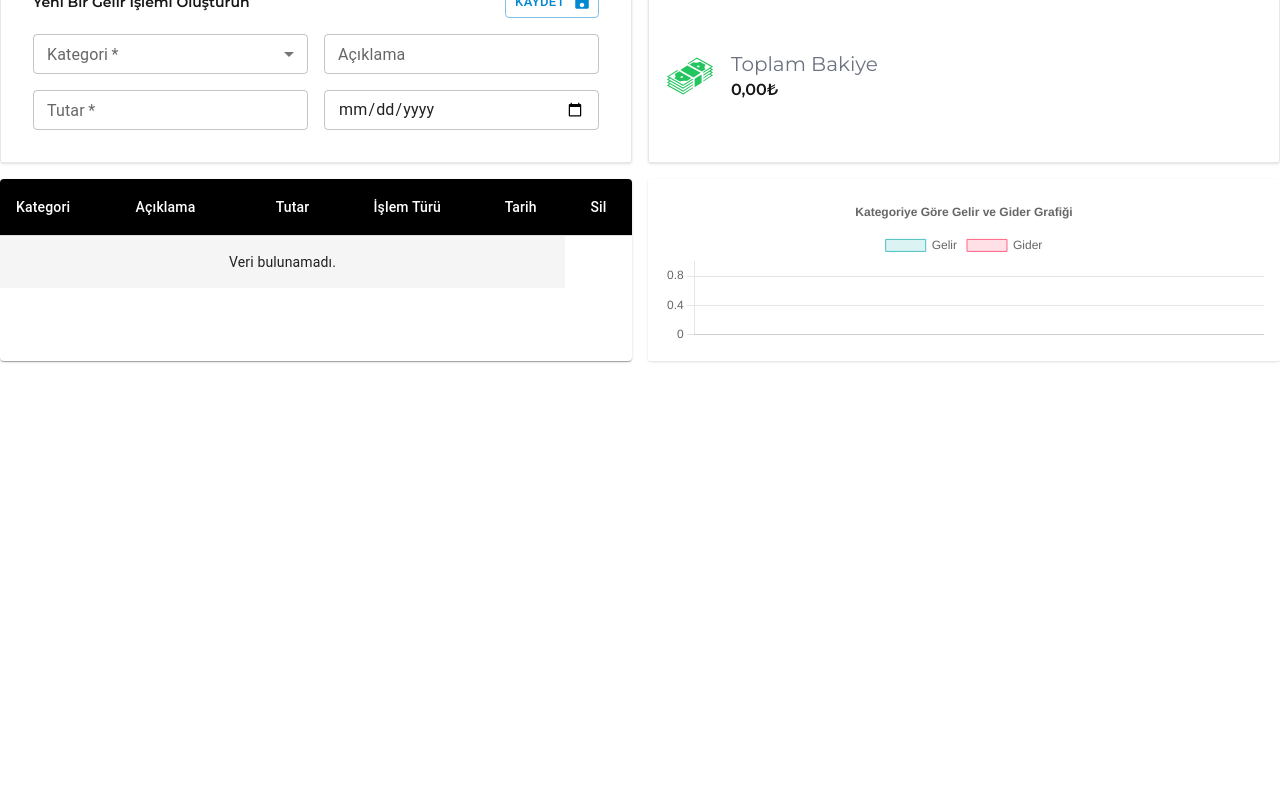
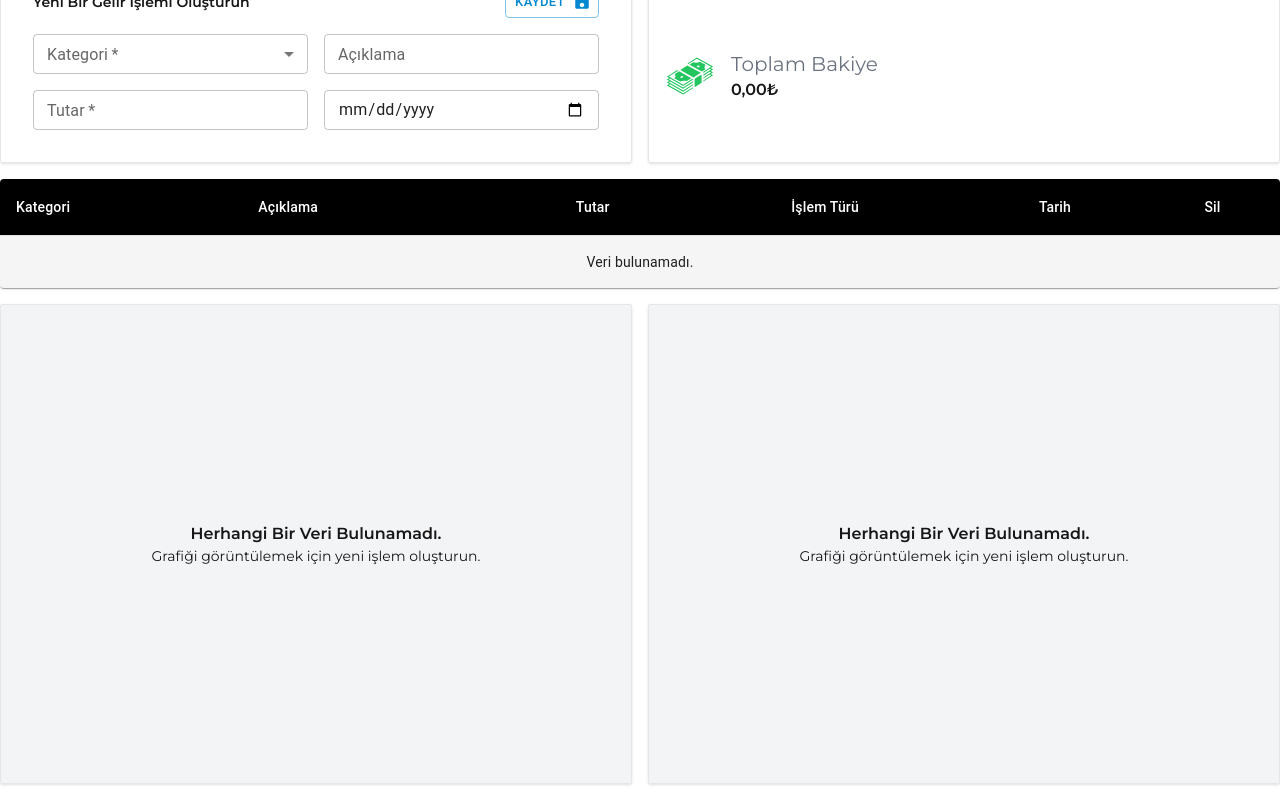
Before and after one commit to emirhancopoglu/walletManagement, a Next.js app: page / in a window 1280 px wide. Shown: the part 198-998 px from the top of the page. Before the commit the page ends 800 px from the top, so only its background shows below. Built offline with nearby package versions, Linux system fonts and the light colour scheme; what @mui/material-nextjs would draw is missing.

Commit message:
charts design: bar , pie charts created added

```diff
--- a/src/components/chart/chart.jsx
+++ b/src/components/chart/bar.jsx
@@ -75,7 +75,9 @@ export default function Chart() {
   }, [transactionData]);
 
   return (
-    <div className="container mx-auto w-1/2 max-md:w-full shadow rounded-sm px-4 py-4">
+    <div className="flex border w-1/2 max-md:w-full h-[30rem] shadow rounded-sm px-4 py-4 justify-center bg-gray-100">
+      {chartData && transactionData.length > 0 ? (
+        <>
           <Bar
             data={chartData}
             options={{
@@ -89,6 +91,19 @@ export default function Chart() {
               },
             }}
           />
+        </>
+      ) : (
+        <>
+          <div className="flex flex-col px-4 py-4 justify-center items-">
+            <div className="font-semibold text-center">
+              Herhangi Bir Veri Bulunamadı.
+            </div>
+            <div className="text-sm">
+              Grafiği görüntülemek için yeni işlem oluşturun.
+            </div>
+          </div>
+        </>
+      )}
     </div>
   );
 }
--- /dev/null
+++ b/src/components/chart/pie.jsx
@@ -0,0 +1,75 @@
+"use client";
+import React, { useEffect, useState } from "react";
+import { useTransaction } from "@/context/transaction/transactionContext";
+import { Chart as ChartJS, ArcElement, Tooltip, Legend } from "chart.js";
+import { Pie } from "react-chartjs-2";
+
+ChartJS.register(ArcElement, Tooltip, Legend);
+
+export default function PieChart() {
+  const { transactionData } = useTransaction();
+  const [chartData, setChartData] = useState({
+    labels: [],
+    datasets: [],
+  });
+
+  useEffect(() => {
+    const incomeTotal = transactionData
+      .filter((transaction) => transaction.type === "Gelir")
+      .reduce((acc, item) => acc + parseFloat(item.amount), 0);
+
+    const expenseTotal = transactionData
+      .filter((transaction) => transaction.type === "Gider")
+      .reduce((acc, item) => acc + parseFloat(item.amount), 0);
+
+    setChartData({
+      labels: ["Gelir", "Gider"],
+      datasets: [
+        {
+          data: [incomeTotal, expenseTotal],
+          backgroundColor: [
+            "rgba(75, 192, 192, 0.2)",
+            "rgba(255, 99, 132, 0.2)",
+          ],
+          borderColor: ["rgba(75, 192, 192, 1)", "rgba(255, 99, 132, 1)"],
+          borderWidth: 1,
+        },
+      ],
+    });
+  }, [transactionData]);
+
+  return (
+    <div className="flex border w-1/2 max-md:w-full h-[30rem] shadow rounded-sm px-4 py-4 justify-center bg-gray-100">
+      {chartData && transactionData.length > 0 ? (
+        <>
+          <Pie
+            data={chartData}
+            options={{
+              responsive: true,
+              plugins: {
+                legend: {
+                  position: "right",
+                },
+                title: {
+                  display: true,
+                  text: "Gelir ve Gider Dağılımı",
+                },
+              },
+            }}
+          />
+        </>
+      ) : (
+        <>
+          <div className="flex flex-col px-4 py-4 justify-center items-">
+            <div className="font-semibold text-center">
+              Herhangi Bir Veri Bulunamadı.
+            </div>
+            <div className="text-sm">
+              Grafiği görüntülemek için yeni işlem oluşturun.
+            </div>
+          </div>
+        </>
+      )}
+    </div>
+  );
+}
--- a/src/components/transaction-table/transactionTable.jsx
+++ b/src/components/transaction-table/transactionTable.jsx
@@ -8,7 +8,7 @@ import TableRow from "@mui/material/TableRow";
 import Paper from "@mui/material/Paper";
 import TableCell, { tableCellClasses } from "@mui/material/TableCell";
 import { styled } from "@mui/material/styles";
-import Chart from "@/components/chart/chart";
+import Chart from "@/components/chart/bar";
 import {
   Button,
   Dialog,
@@ -20,6 +20,7 @@ import {
 } from "@mui/material";
 import DeleteIcon from "@mui/icons-material/Delete";
 import { useTransaction } from "@/context/transaction/transactionContext";
+import PieChart from "@/components/chart/pie";
 
 export default function TransactionTable() {
   const { transactionData, formatCurrency, deleteTransaction } =
@@ -95,11 +96,11 @@ export default function TransactionTable() {
 
   return (
     <>
-      <div className="container mx-auto mt-4 max-xl:p-2 flex flex-row  gap-4 max-md:flex-col ">
+      <div className="container mx-auto mt-4 max-xl:p-2 flex flex-col w-full  max-md:flex-col mb-4">
         <TableContainer
           component={Paper}
           sx={{
-            width: { xs: "100%", sm: "100%", md: "50%" },
+            width: { xs: "100%", sm: "100%", md: "100%" },
           }}
           className="rounded-full max-md:w-full"
         >
@@ -162,7 +163,7 @@ export default function TransactionTable() {
                 </>
               ) : (
                 <StyledTableRow>
-                  <StyledTableCell colSpan={5} align="center">
+                  <StyledTableCell colSpan={6} align="center">
                     Veri bulunamadı.
                   </StyledTableCell>
                 </StyledTableRow>
@@ -170,9 +171,11 @@ export default function TransactionTable() {
             </TableBody>
           </Table>
         </TableContainer>
+      </div>
+      <div className="flex flex-row w-full container mx-auto gap-4 mb-4 max-md:flex-col max-xl:p-2">
         <Chart />
+        <PieChart />
       </div>
-
       <Dialog open={open} onClose={handleClose}>
         <DialogTitle>Silme İşlemi</DialogTitle>
         <DialogContent>
```
Lines whose indentation alone changed are shown as unchanged.
